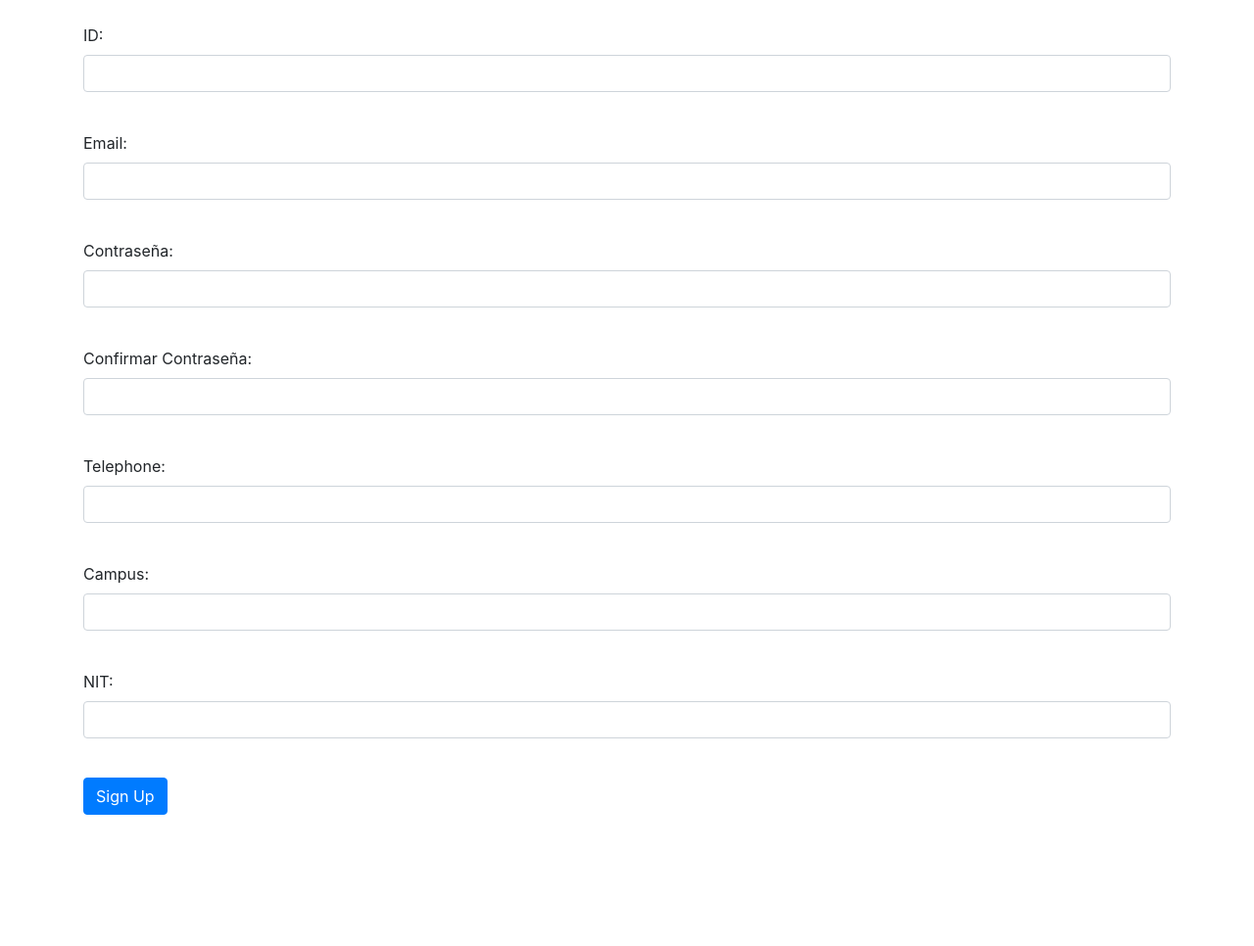
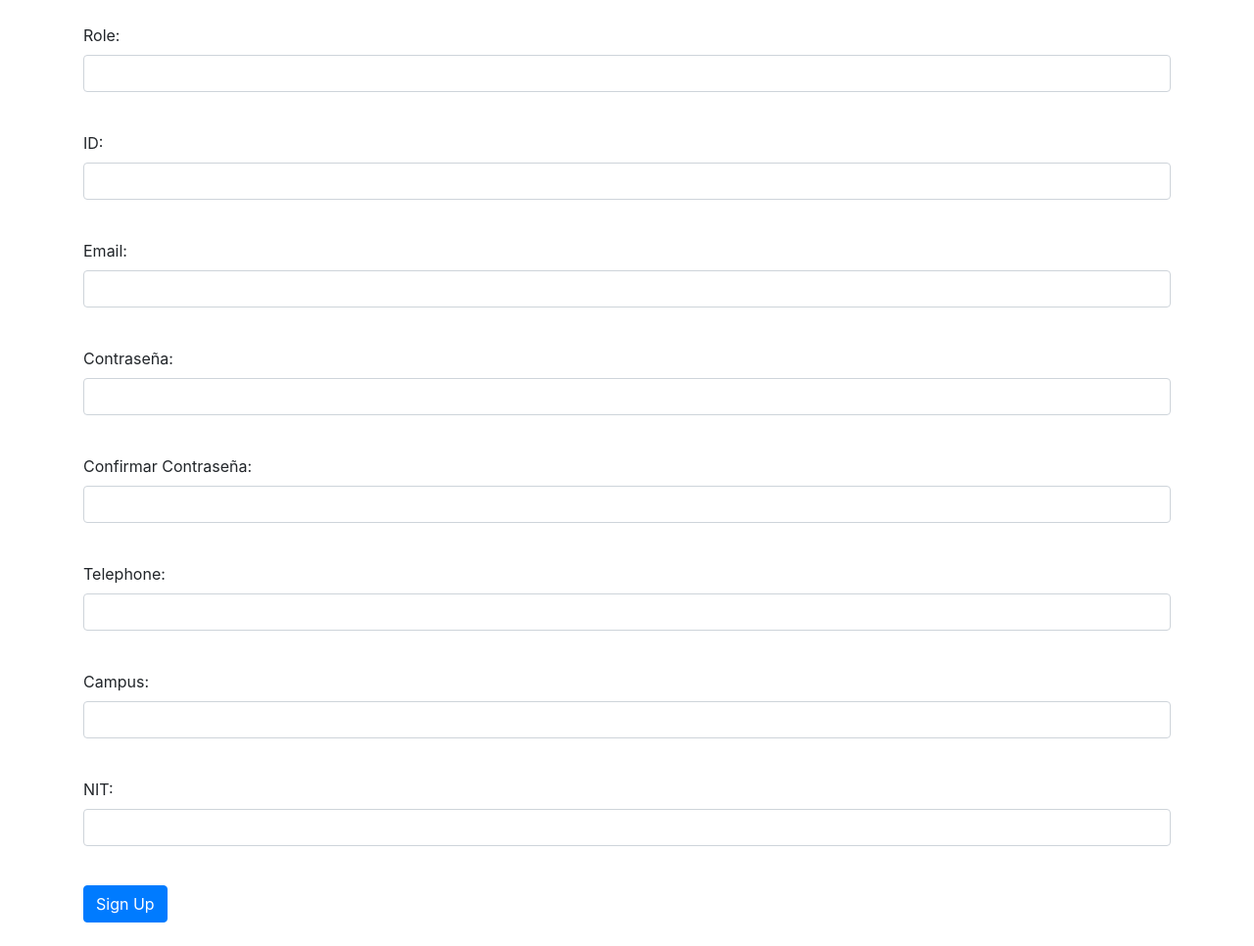
Before and after one commit to lemejiamo/IOT_Solutions, a Flask app: page /api/v1/sign-up in a window 1280 px wide. Shown: the part 56-1022 px from the top of the page at 98% size. Before the commit the page ends 888 px from the top, so only its background shows below. Run offline with Flask 2, Linux system fonts and the light colour scheme; parts of the project's set-up code (start-up, migrations or seed data) failed here and were passed over; some libraries are stand-ins or nearby versions.

Commit message:
Add Role input in sign up users view

```diff
--- a/api/v1/templates/register.html
+++ b/api/v1/templates/register.html
@@ -3,6 +3,10 @@
 {% block content %}
     <form action="" method="post">
       <br />
+      <div class="form-group">
+        <label for="role">Role: </label>
+        <input class="form-control" type="text" id="role" name="role" /><br>
+      </div>
       <div class="form-group">
         <label for="id">ID: </label>
         <input class="form-control" type="text" id="id" name="id" /><br>
--- a/api/v1/views/users.py
+++ b/api/v1/views/users.py
@@ -14,16 +14,17 @@ def new_user():
 
     if request.method == 'POST':
         print("\n\n\n",request.form,"\n\n\n")
-
         data = request.form
-        print("\n\n\n",data,"\n\n\n")
+        role = data.get('role')
         user_email = data.get('user_email')
         password = data.get('password')
         password2 = data.get('password2')
         telephone = data.get('telephone')
         campus_id = data.get("campus_id")
         company_id = data.get("company_id")
-        if len(user_email) < 3 or User.get_user(user_email) is not None:
+        if role not in ['1', '0']:
+            flash('Invalid Role!', category="error")
+        elif len(user_email) < 3 or User.get_user(user_email) is not None:
             flash('email too short or the email already exists!', category="error")
         elif password != password2 :
             flash('email doesn\'t match!', category="error")
@@ -37,9 +38,10 @@ def new_user():
             flash('Campus id doesn\'t exists!', category="error")
         else:
             new_user = User(**request.form)
-            print(new_user)
             new_user.save()
-            return make_response(jsonify({'in progres': 'in progres'}), 201)
+            flash('New user acount created!', category="succes")
+            return render_template("register.html")
+            # make_response(jsonify({'in progres': 'in progres'}), 201)
         return render_template("register.html")
 
 @app_views.route('/login', methods=['POST', 'GET'])
```
